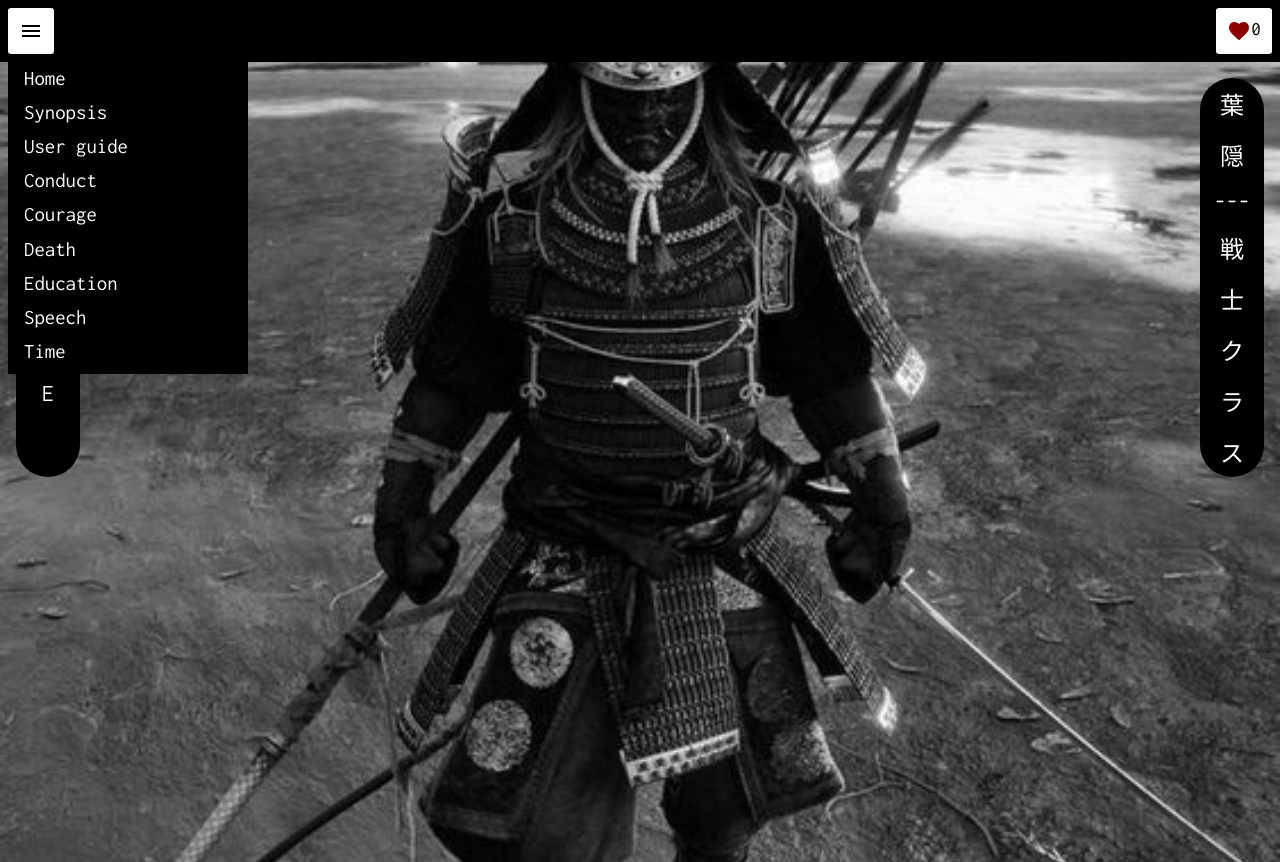
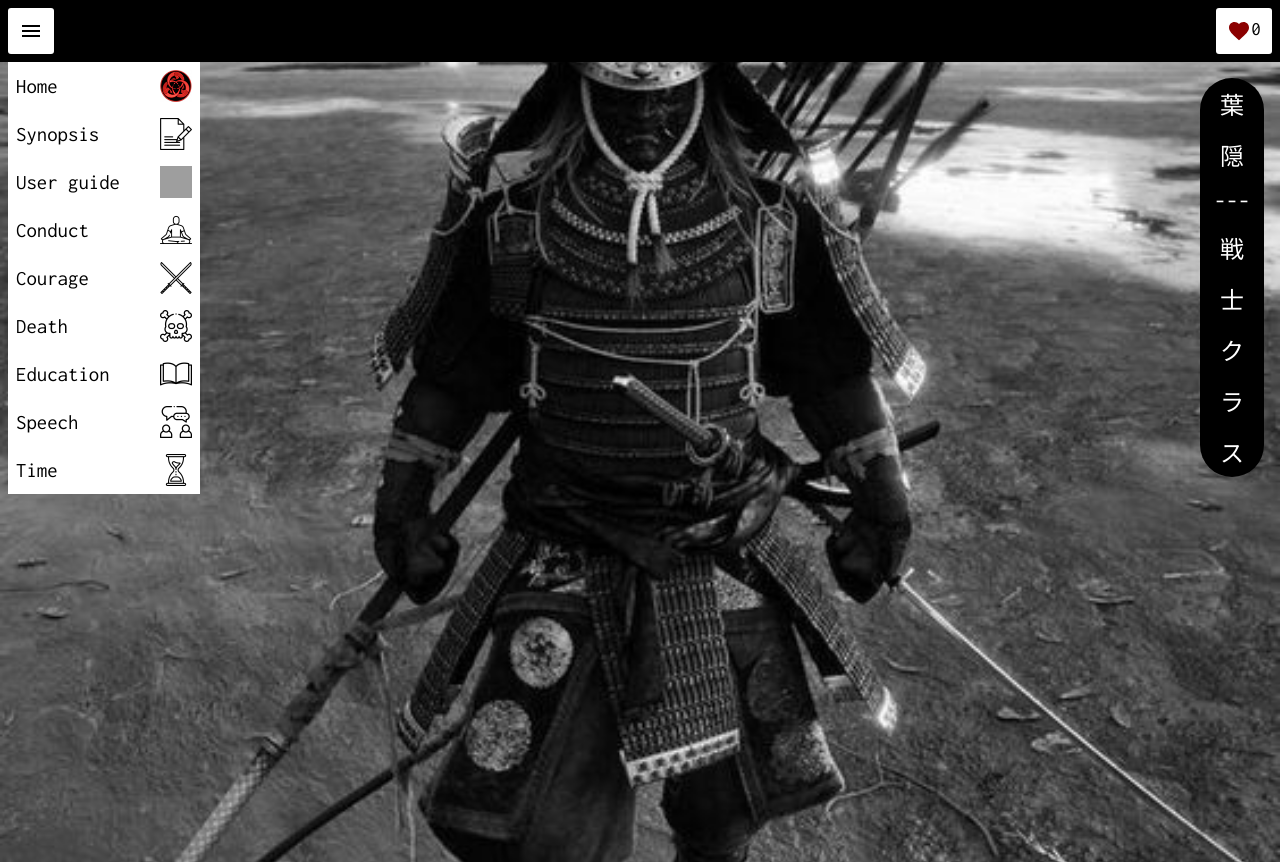
Before and after one commit to Elir-Mahad/the-way, a React (Create React App) app: page / in a window 1280 px wide. Both pictures are taken after a click on the button 31 px from the left and 31 px from the top of the page. Built offline with nearby package versions, Linux system fonts and the light colour scheme; grey boxes are pictures that could not be loaded; the HTML template or start-up script is replaced by a standard one.

Commit message:
Added images to the menu items

```diff
--- a/src/Styles.js
+++ b/src/Styles.js
@@ -27,17 +27,30 @@ export const MenuItems = styled.div`
   display: flex;
   flex-direction: column;
   justify-content: space-evenly;
-  background-color: black;
-  height: 20rem;
-  width: 15rem;
+  background-color: white;
+  height: 27rem;
+  width: 12rem;
   position: absolute;
+  top: 62px;
+`;
+
+export const ItemAndIcon = styled.div`
+  display: flex;
+  justify-content: space-between;
+  padding: 0.5rem;
+  align-items: center;
+`;
+
+export const MenuItemIcon = styled.img`
+  width: 2rem;
+  height: 2rem;
+  background-color: white;
 `;
 
 export const MenuItem = styled.a`
   text-decoration: none;
-  color: white;
+  color: black;
   font-size: 1.3rem;
-  margin-left: 1rem;
 `;
 
 export const MenuIconContainer = styled.button`
--- a/src/components/Menu.js
+++ b/src/components/Menu.js
@@ -1,8 +1,26 @@
 import React from "react";
 import { Link } from "react-router-dom";
 import { useToggle } from "./usetoogle";
-import { MenuBox, MenuIconContainer, MenuItems, MenuItem } from "../Styles";
+import {
+  MenuBox,
+  MenuIconContainer,
+  MenuItems,
+  ItemAndIcon,
+  MenuItem,
+  MenuItemIcon,
+} from "../Styles";
 import MenuIcon from "@material-ui/icons/Menu";
+//
+import logo from "../assets/logo.jpeg";
+import description from "../assets/description.png";
+import guide from "../assets/info.png";
+import conduct from "../assets/character.png";
+import courage from "../assets/courage.png";
+import death from "../assets/death.png";
+import education from "../assets/education.png";
+import speech from "../assets/speech.png";
+import time from "../assets/time.png";
+
 //
 function Menu() {
   const [isToggled, toggle] = useToggle(false);
@@ -14,31 +32,66 @@ function Menu() {
       {isToggled && (
         <MenuItems>
           <Link style={{ textDecoration: "none" }} to="/">
+            <ItemAndIcon>
               <MenuItem> Home </MenuItem>
+              <MenuItemIcon src={logo} />
+            </ItemAndIcon>
           </Link>
+          {/*  */}
           <Link style={{ textDecoration: "none" }} to="/synopsis">
+            <ItemAndIcon>
               <MenuItem> Synopsis </MenuItem>
+              <MenuItemIcon src={description} />
+            </ItemAndIcon>
           </Link>
+          {/*  */}
           <Link style={{ textDecoration: "none" }} to="/userguide">
+            <ItemAndIcon>
               <MenuItem> User guide </MenuItem>
+              <MenuItemIcon src={guide} />
+            </ItemAndIcon>
           </Link>
+          {/*  */}
           <Link style={{ textDecoration: "none" }} to="/conduct">
+            <ItemAndIcon>
               <MenuItem> Conduct </MenuItem>
+              <MenuItemIcon src={conduct} />
+            </ItemAndIcon>
           </Link>
+          {/*  */}
           <Link style={{ textDecoration: "none" }} to="/courage">
+            <ItemAndIcon>
               <MenuItem> Courage </MenuItem>
+              <MenuItemIcon src={courage} />
+            </ItemAndIcon>
           </Link>
+          {/*  */}
           <Link style={{ textDecoration: "none" }} to="/death">
+            <ItemAndIcon>
               <MenuItem> Death </MenuItem>
+              <MenuItemIcon src={death} />
+            </ItemAndIcon>
           </Link>
+          {/*  */}
           <Link style={{ textDecoration: "none" }} to="/education">
+            <ItemAndIcon>
               <MenuItem> Education </MenuItem>
+              <MenuItemIcon src={education} />
+            </ItemAndIcon>
           </Link>
+          {/*  */}
           <Link style={{ textDecoration: "none" }} to="/speech">
+            <ItemAndIcon>
               <MenuItem> Speech </MenuItem>
+              <MenuItemIcon src={speech} />
+            </ItemAndIcon>
           </Link>
+          {/*  */}
           <Link style={{ textDecoration: "none" }} to="/time">
+            <ItemAndIcon>
               <MenuItem> Time </MenuItem>
+              <MenuItemIcon src={time} />
+            </ItemAndIcon>
           </Link>
         </MenuItems>
       )}
```
Also changed, not shown: src/assets/logo.jpeg (added). Lines whose indentation alone changed are shown as unchanged.
